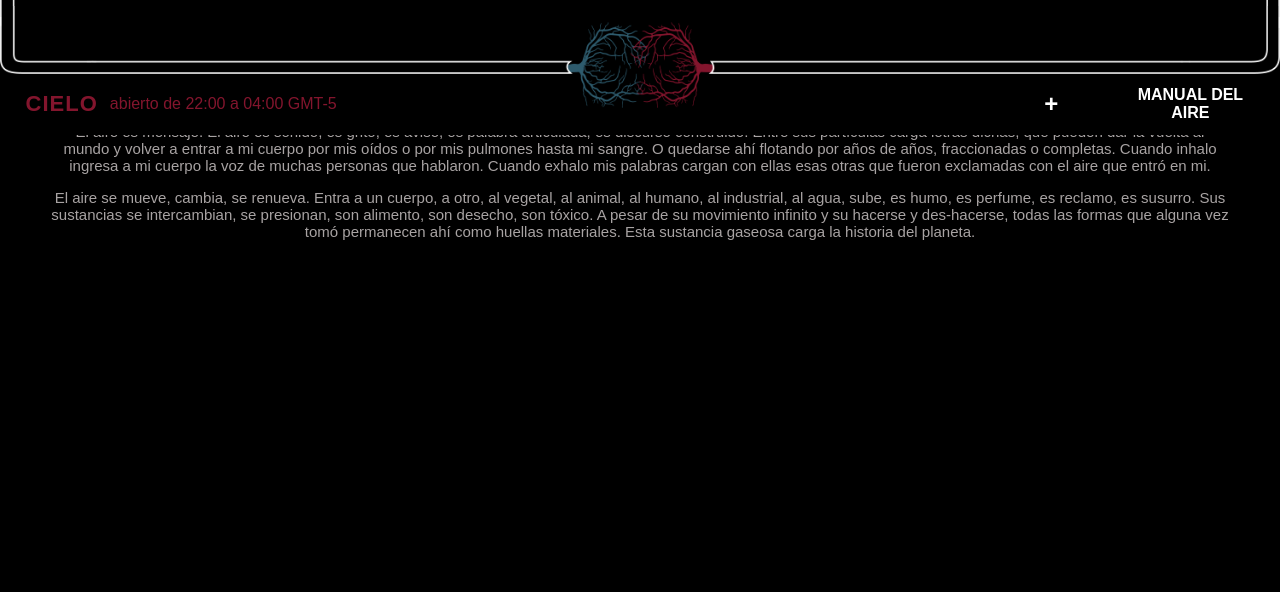
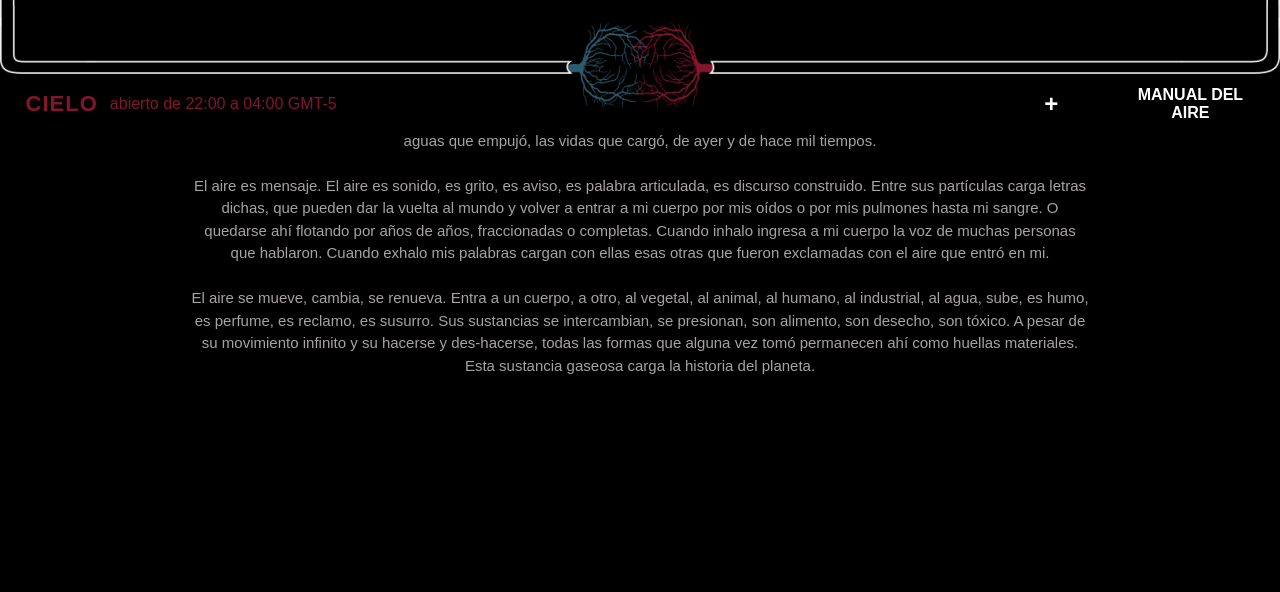
Before and after one commit to conduccionneumatica/conduccionneumatica.github.io, a Jekyll site: the page built from _pages/cielo.md, in a window 1280 px wide. Shown: the part 765-1357 px from the top of the page. Built offline with Jekyll 4.4.1, drawn with Linux system fonts in a browser that asks for light colours; before the commit the page ends 1212 px from its top, so only the background shows below that.

Commit message:
adjusts paragraph stylings

```diff
--- a/css/main.scss
+++ b/css/main.scss
@@ -180,6 +180,14 @@ a {
   background-color: var(--color-bg);
   box-sizing: border-box;
   text-align: center;
+
+  p {
+    max-width: 900px;
+    margin-left: auto;
+    margin-right: auto;
+    margin-bottom: 1.5em;
+    line-height: 1.5;
+  }
 
   &.manual {
     color: $COLOR-WHITE;
```
